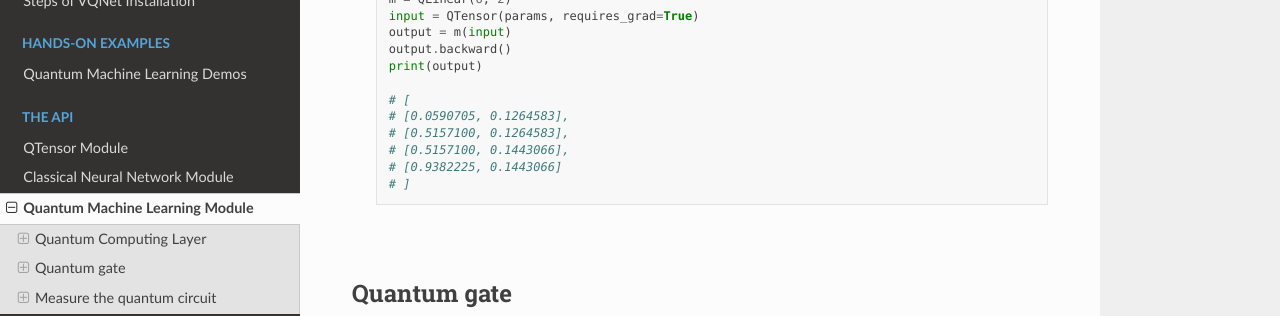
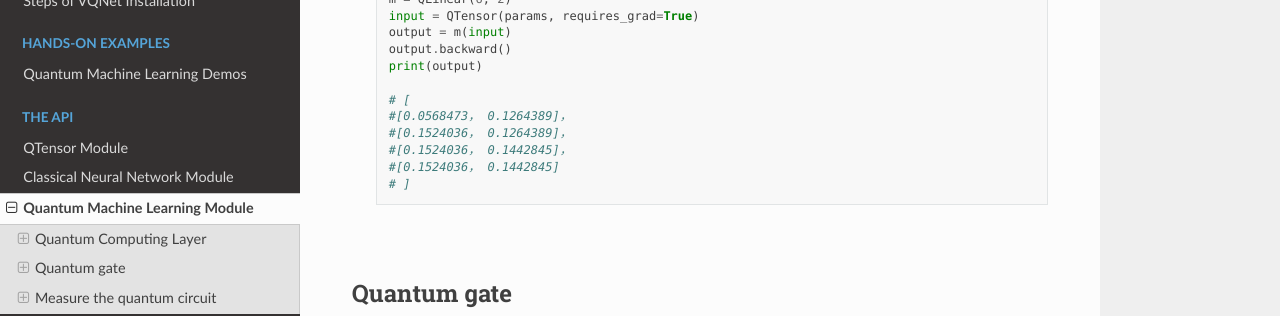
Before and after one commit to OriginQ/VQNET2.0-tutorial-en, a Sphinx documentation site: the page built from source/rst/qnn.rst, in a window 1280 px wide and 900 px high, scrolled down 12887 px. Shown: the part 151-467 px from the top of the window. Built offline with Sphinx 7.4.7 and the Read the Docs theme 2.0.0, drawn with Linux system fonts in a browser that asks for light colours.

Commit message:
Modify the Qline's result

```diff
--- a/source/rst/qnn.rst
+++ b/source/rst/qnn.rst
@@ -589,10 +589,10 @@ and then the final fully connected result is obtained through the derivation ope
         print(output)
 
         # [
-        # [0.0590705, 0.1264583],
-        # [0.5157100, 0.1264583],
-        # [0.5157100, 0.1443066],
-        # [0.9382225, 0.1443066]
+        #[0.0568473， 0.1264389]，
+        #[0.1524036， 0.1264389]，
+        #[0.1524036， 0.1442845]，
+        #[0.1524036， 0.1442845]
         # ]
 
 |
```
